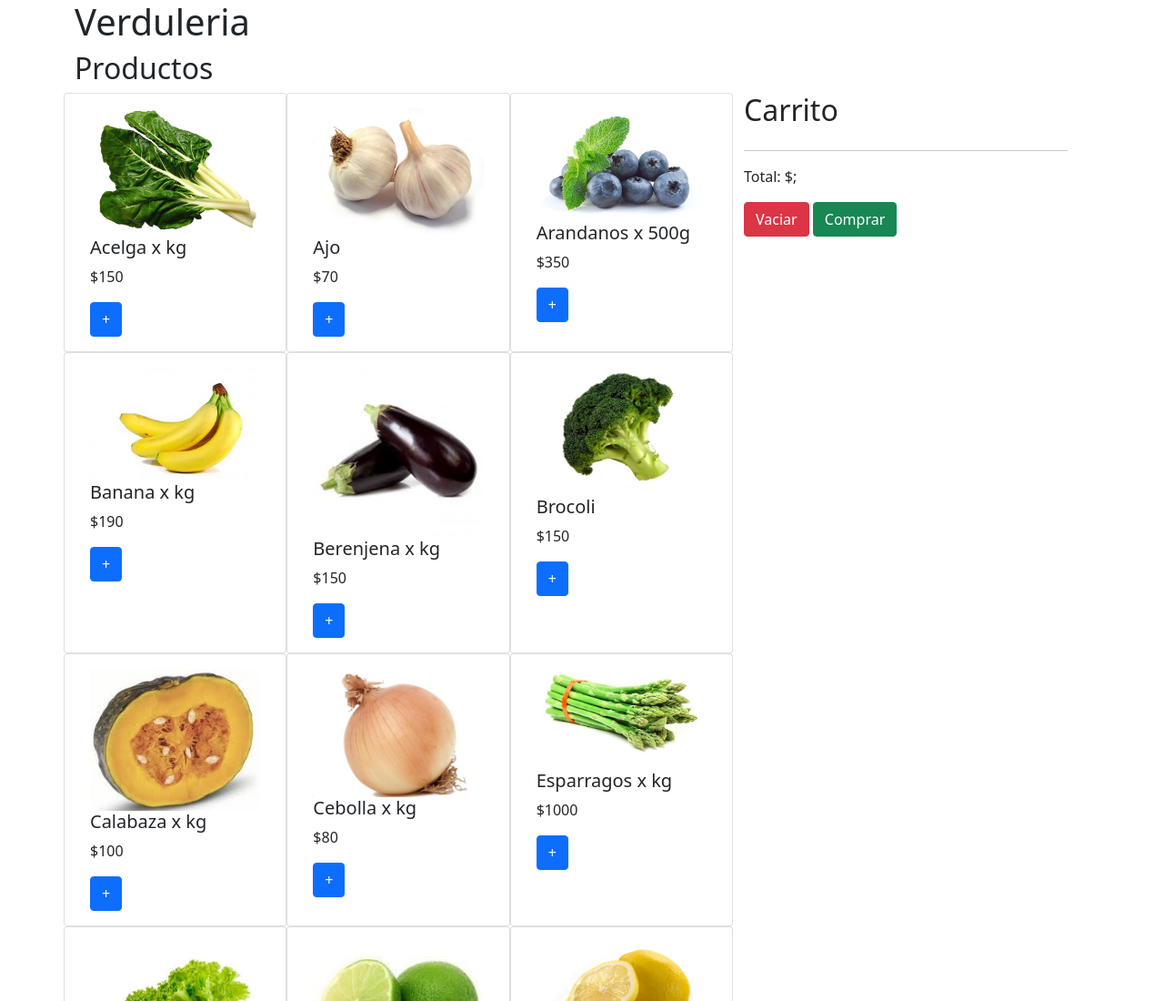
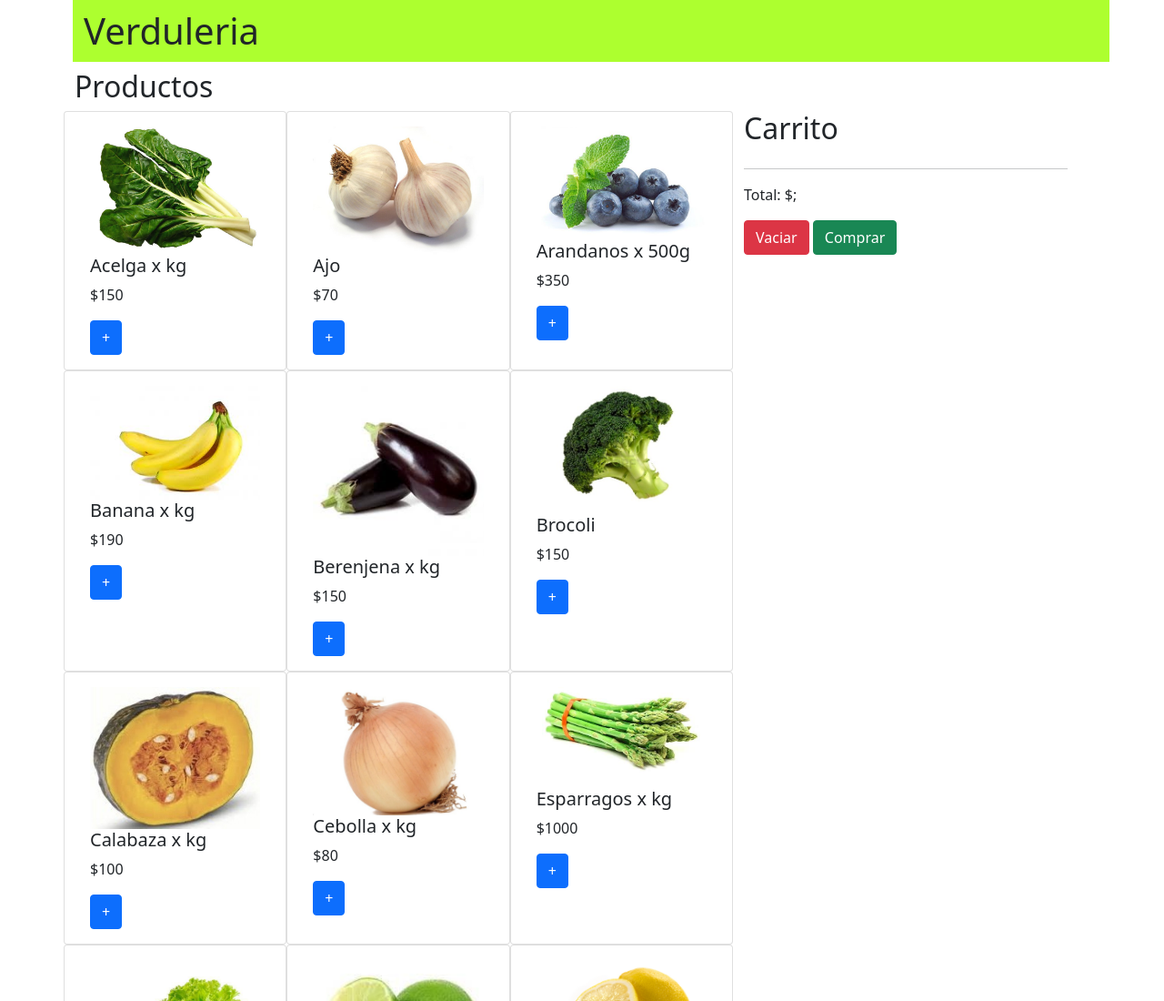
Before and after one commit to segundov1235/mi_repositorio, a plain HTML site: page index.html in a window 1280 px wide. Shown: the top 1100 px of the page at 91% size. Drawn offline with nearby package versions, Linux system fonts and the light colour scheme.

Commit message:
proyecto final

```diff
--- /dev/null
+++ b/estilos.css
@@ -0,0 +1,7 @@
+h1{
+    background-color: greenyellow;
+    margin: 10px;
+    padding: 10px;
+
+
+}
--- a/index.html
+++ b/index.html
@@ -4,6 +4,7 @@
     <meta charset="UTF-8">
     <meta http-equiv="X-UA-Compatible" content="IE=edge">
     <meta name="viewport" content="width=device-width, initial-scale=1.0">
+    <link rel="stylesheet" href="estilos.css">
     <link href="https://cdn.jsdelivr.net/npm/bootstrap@5.1.3/dist/css/bootstrap.min.css" rel="stylesheet" integrity="sha384-1BmE4kWBq78iYhFldvKuhfTAU6auU8tT94WrHftjDbrCEXSU1oBoqyl2QvZ6jIW3" crossorigin="anonymous">
     <title>Verduleria</title>
 </head>
```
